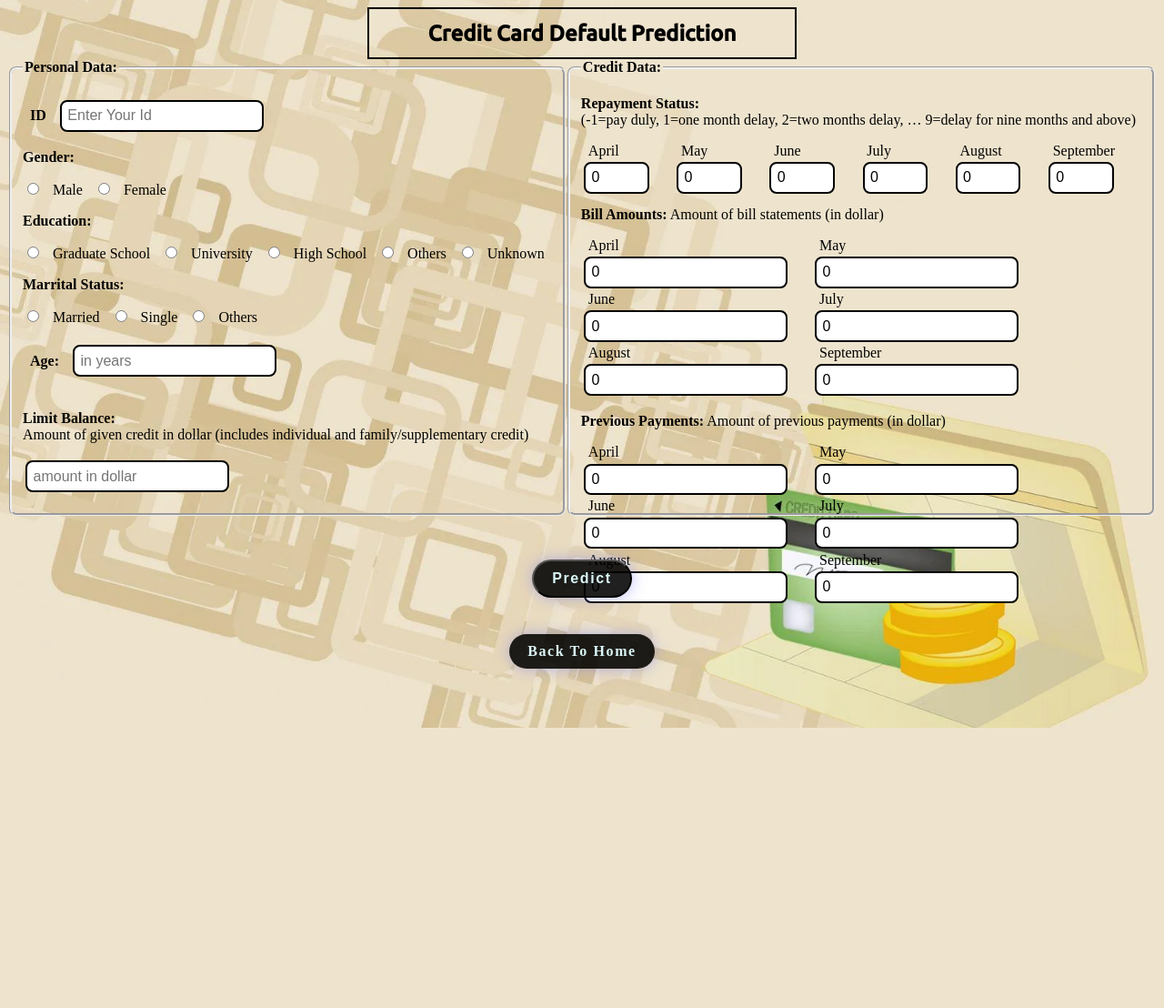
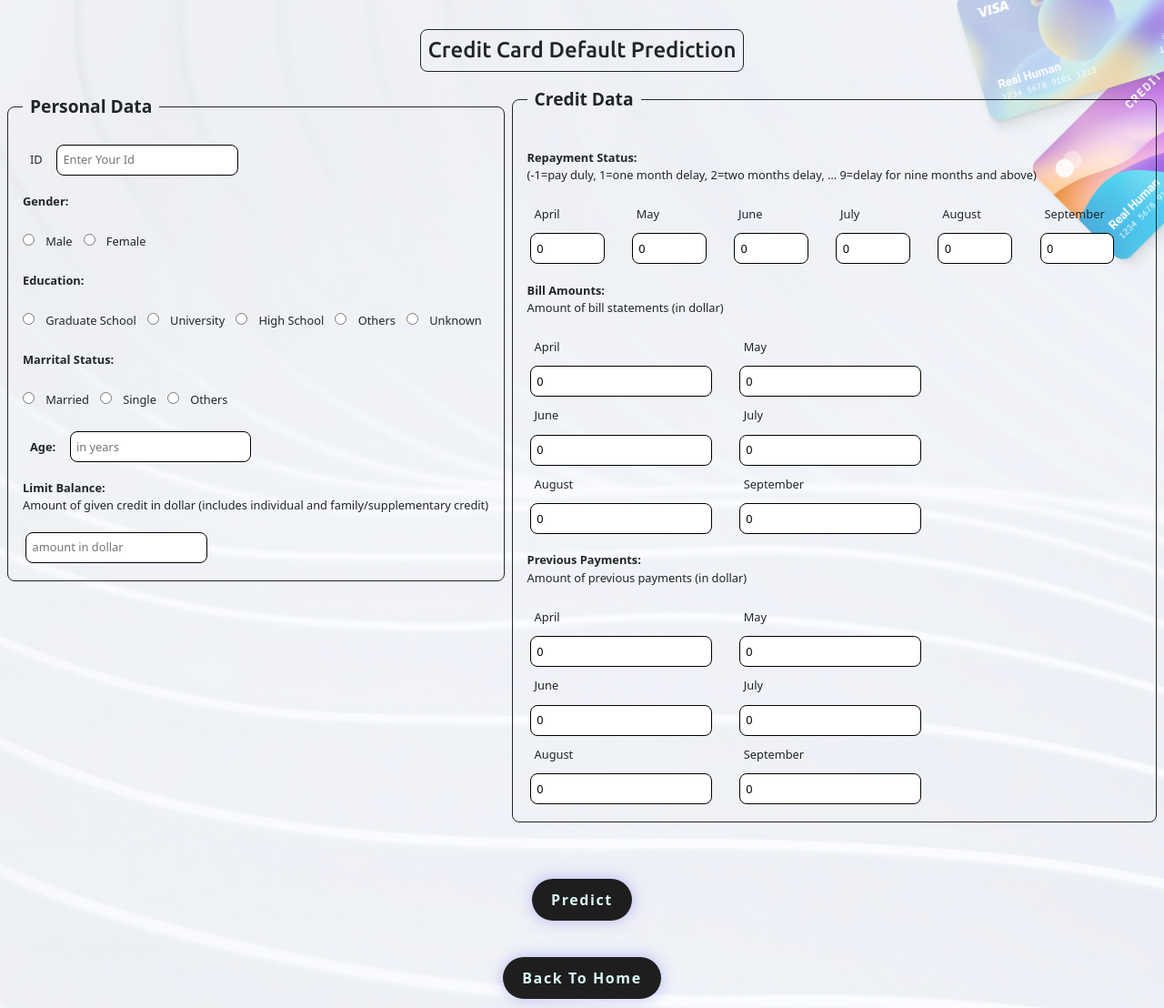
Before and after one commit to Atharwa7/credit_cardt_default_prediction, a Flask app: template templates/join.html in a window 1280 px wide. Shown: the whole page at 91% size. Before the commit the page ends 800 px from the top, so only its background shows below. Run offline with Flask 2, Linux system fonts and the light colour scheme; the template is opened without the code that fills it: most values are stand-ins (such as "Sample title", 1, 10 or a date in 2020).

Commit message:
Finished

```diff
--- a/templates/join.html
+++ b/templates/join.html
@@ -1,7 +1,11 @@
-<!DOCTYPE html>
-<html >
-<!--From https://codepen.io/frytyler/pen/EGdtg-->
+<!doctype html>
+<html lang="en">
+
 <head>
+    <!-- Required meta tags -->
+    <meta charset="utf-8">
+    <meta name="viewport" content="width=device-width, initial-scale=1">
+
 
     <link rel="icon" href="{{ url_for('static', filename='favicon/favicon.ico') }}" type="image/x-icon">
     <meta charset="UTF-8">
@@ -12,160 +16,243 @@
     <link rel="preconnect" href="https://fonts.googleapis.com">
     <link rel="preconnect" href="https://fonts.gstatic.com" crossorigin>
     <link href="https://fonts.googleapis.com/css2?family=Ubuntu:wght@500&display=swap" rel="stylesheet">
-</head>
+
+
+
+
     <style>
-
         .background-image {
-		background-image:url("{{ url_for('static', filename='images/dp.jpg') }}");
-		background-repeat: no-repeat;
-		background-size: cover;
-		background-position: center;
+            background-image:url("{{ url_for('static', filename='images/pred_bg_5_main.jpg') }}");
+            background-repeat: no-repeat !important;
+            background-size: cover !important;
         }
 
         .result {
-		margin: auto;
-		width: 35%;
-		border: 2px groove;
+            margin: auto !important;
+            width: 35% !important;
+            border: 2px groove !important;
+        }
+
+        .container {
+            margin: 0.2rem !important;
         }
 
         .button-container {
-		display: flex;
-		justify-content: center;
-		margin-top: 20px;
+            display: flex !important;
+            justify-content: center !important;
+            margin-top: 20px !important;
         }
+
+
 
         .input[type="submit"],
         .btn {
-		display: inline-block;
-		padding: 10px 20px;
-		background-color: #000000df;
-		border-radius: 4rem;
-		box-shadow: 0 0 1rem rgba(124, 127, 238, 0.5);
-		font-size: 16px;
-		color: #DAF7F7;
-		letter-spacing: .1rem;
-		font-weight: 600;
-		transition: .5s ease;
-		text-decoration: none;
-		margin: 10px;
+            display: inline-block !important;
+            padding: 10px 20px !important;
+            background-color: #000000df !important;
+            border-radius: 4rem !important;
+            box-shadow: 0 0 1rem rgba(124, 127, 238, 0.5) !important;
+            font-size: 16px !important;
+            color: #DAF7F7 !important;
+            letter-spacing: .1rem !important;
+            font-weight: 600 !important;
+            transition: .5s ease !important;
+            text-decoration: none !important;
+            margin: 10px !important;
         }
 
         .input[type="submit"]:hover,
         .btn:hover {
-		background-color: #7C7FEE;
-		color: #DAF7F7;
-		box-shadow: none;
+            background-color: #7C7FEE !important;
+            color: #DAF7F7 !important;
+            box-shadow: none !important;
         }
 
         .input[type="submit"]:active,
         .btn:active {
-		background-color: #000000df;
-		color: #000000df;
-		box-shadow: 0 0 0.5rem rgba(124, 127, 238, 0.5);
+            background-color: #000000df !important;
+            color: #000000df !important;
+            box-shadow: 0 0 0.5rem rgba(124, 127, 238, 0.5) !important;
         }
 
 
-	.popup{
-		width: 400px;
-		background: #DAF7F7;
-		border-radius: 6px;
-		position: absolute;
-		top: 0;
-		left: 50%;
-		transform: translate(-50%,-50%) scale(0.1);
-		text-align: center;
-		padding: 0 30px 30px;
-		color: #333;
-		visibility: hidden;
-		transition: transform 0.4s, top 0.4s;
+        .popup {
+            width: 400px !important;
+            background: #DAF7FD !important;
+            border-radius: 1.5rem !important;
+            position: absolute !important;
+            top: 0 !important;
+            left: 50% !important;
+            transform: translate(-50%, -50%) scale(0.1) !important;
+            text-align: center !important;
+            padding: 0 30px 30px !important;
+            color: #333 !important;
+            visibility: hidden !important;
+            transition: transform 0.4s, top 0.4s !important;
         }
 
-	.open-popup{
-		visibility: visible;
-		top: 50%;
-		transform: translate(-50%,-50%) scale(1);
+        .open-popup {
+            visibility: visible !important;
+            top: 50% !important;
+            transform: translate(-50%, -50%) scale(1) !important;
         }
 
-	.popup img{
-		width: 100px;
-		margin-top: -50px;
-		border-radius: 50%;
-		box-shadow: 0 2px 5px rgba(0, 0, 0, 0.2);
+        .popup .tck {
+            width: 100px !important;
+            margin-top: -50px !important;
+            border-radius: 50% !important;
+            box-shadow: 0 2px 5px rgba(0, 0, 0, 0.2) !important;
         }
 
-	.popup h2{
-		font-size: 38px;
-		font-weight: 500;
-		margin: 30px 0 10px;
+		.popup .ilck {
+            width: 10rem !important;
+            box-shadow: 0 2px 5px rgba(0, 0, 0, 0.2) !important;
         }
 
-	.popup button{
-		width: 100%;
-		margin-top: 50px;
-		padding: 10px 0;
-		background: #6fd649;
-		color: #fff;
-		border: 0;
-		outline: none;
-		font-size: 18px;
-		border-radius: 4px;
-		cursor: pointer;
-		box-shadow: 0 5px 5px rgba(0, 0, 0, 0.2);
+        .popup h2 {
+            font-size: 38px !important;
+            font-weight: 500 !important;
+            margin: 30px 0 10px !important;
         }
-	.headingpred{
-		margin: auto;
-		width: 35%;
-		padding: 1%;
-		border: 2px solid;
-		text-align: center;
-		font-family: 'Ubuntu', sans-serif;
+
+        .popup button {
+            width: 100% !important;
+            margin-top: 50px !important;
+            padding: 10px 0 !important;
+            background: #6fd649 !important;
+            color: #fff !important;
+            border: 0 !important;
+            outline: none !important;
+            font-size: 18px !important;
+            border-radius: 4px !important;
+            cursor: pointer !important;
+            box-shadow: 0 5px 5px rgba(0, 0, 0, 0.2) !important;
         }
-	.input_box{
-		font-size: 1rem;
-		border: 2px solid;
-		border-radius: 8px;
-		padding:0.4rem;
-		margin:0.2rem;
+
+        .headingpred {
+            text-align: center !important;
+            margin: 0 auto !important;
+            min-width: fit-content !important;
+            max-width: fit-content !important;
+            min-height: fit-content !important;
+            max-height: fit-content !important;
+            padding: 0.5rem !important;
+            border: 0.1rem solid !important;
+            font-size: x-large;
+            font-family: 'Ubuntu', sans-serif !important;
+            border-radius: 0.5rem !important;
         }
-	label{
 
-		font-size:1rem;
-		margin:0.5rem;
+        .input_box {
+            font-size: 0.8rem !important;
+            border: 0.1rem solid !important;
+            border-radius: 8px !important;
+            padding: 0.4rem !important;
+            margin: 0.2rem !important;
+        }
 
+        label {
+            font-size: 0.8rem !important;
+            margin: 0.5rem;
         }
+
+        h3 {
+            font-size: 1.4rem !important;
+            font-weight: 500 !important;
+            letter-spacing: 0;
+            line-height: 1.5em;
+            padding-bottom: 15px;
+            position: relative;
+        }
+
+
+        fieldset {
+            min-width: fit-content;
+            min-height: fit-content;
+            border: 0.05rem solid !important;
+            padding: 1rem !important;
+            border-radius: .5rem;
+            margin: 0.5rem !important;
+        }
+
+        legend {
+            display: block !important;
+            width: fit-content !important;
+            padding: 0.5rem !important;
+            font-weight: bold;
+            margin-bottom: 0 !important;
+            font-size: 1.2rem !important;
+            line-height: inherit;
+            border: auto;
+            float: none !important;
+        }
+
+        b {
+            display: inline-block;
+            margin-top: 1rem;
+            font-size: 0.8rem;
+        }
+
+        .phead {
+            margin-bottom: 0 !important;
+            font-size: 0.8rem;
+        }
+
+        .pbody {
+            margin-bottom: 0;
+            font-size: 0.8rem;
+        }
+
+        @media screen and (max-width: 992px) {
             fieldset{
-		border-width: medium;
-		border-radius: .5rem;
+                display: block !important;
+                min-width: 100% !important;
             }
+        }
+
     </style>
+
+    <!-- Bootstrap CSS -->
+    <link href="https://cdn.jsdelivr.net/npm/bootstrap@5.0.2/dist/css/bootstrap.min.css" rel="stylesheet"
+        integrity="sha384-EVSTQN3/azprG1Anm3QDgpJLIm9Nao0Yz1ztcQTwFspd3yD65VohhpuuCOmLASjC" crossorigin="anonymous">
+
 </head>
 
 
 </style>
+
+</head>
 <body onload="flashMessage()" class="background-image">
 
 	<div class="popup" id="popup">
-		<h1>Thank You!</h1>
+		<img class="tck" src="{{url_for('static', filename='/images/tick.png')}}">
+		<h1 style="margin-top:2rem;">Thank You!</h1>
 		<h3><em>Here is your Result</em></h3>
-		<h2>{{ data }}</h2>
-		<p> 0 = NOT DEFAULT </p>
-		<P> 1 = DEFAULT </p>
+		<h2>
+			{% if data == 0 %}
+			Not DEFAULT
+			{% else %}
+			DEFAULT
+			{% endif %}
+		</h2>
+		<p title="0 = NOT DEFAULT  1 = DEFAULT"> {{ data }} </p>
 		<button type="button" onclick="closePopup()">OK</button>
 	</div>
 
 
+	<!-- background: #DAF7FD !important; -->
 
-
-
- <div class="predict">
+	<div style="height: 2rem;"></div>
+ <div class="predict container_fluid">
 	<h2 class="headingpred">Credit Card Default Prediction</h2>
 
      <!-- Main Input For Receiving Query to our ML -->
 	 <form method="POST" action="/pred">
-		<fieldset style="float:left;height: 480px;">
-			<legend><b>Personal Data:</b></legend>
-      <br>
-			<label for="id"><b>ID</b></label>
+		<fieldset style="float:left;">
+            <legend>
+                Personal Data
+            </legend>
+            <label for="id">ID</b></label>
             <input type="text" class="input_box" name="idx" placeholder="Enter Your Id" required="required" />
             <br>
             <p><b>Gender:</b></p>
@@ -176,70 +263,82 @@
             <br>
 
             <p><b>Education:</b></p>
-			<input type="radio" id="graduate_school" name="education" value="1" required="required"/>
+            <input type="radio" id="graduate_school" name="education" value="1" required="required" />
             <label for="graduate_school">Graduate School</label>
-			<input type="radio" id="university" name="education" value="2" required="required"/>
+            <input type="radio" id="university" name="education" value="2" required="required" />
             <label for="university">University</label>
-			<input type="radio" id="high_school" name="education" value="3" required="required"/>
+            <input type="radio" id="high_school" name="education" value="3" required="required" />
             <label for="high_school">High School</label>
-			<input type="radio" id="others" name="education" value="4" required="required"/>
+            <input type="radio" id="others" name="education" value="4" required="required" />
             <label for="others">Others</label>
-			<input type="radio" id="unknown" name="education" value="5"required="required"/>
+            <input type="radio" id="unknown" name="education" value="5" required="required" />
             <label for="unknown">Unknown</label>
             <br>
             <p><b>Marrital Status:</b></p>
-			<input type="radio" id="married" name="marriage" value="1"required="required"/>
+            <input type="radio" id="married" name="marriage" value="1" required="required" />
             <label for="married">Married</label>
-			<input type="radio" id="single" name="marriage" value="2" required="required"/>
+            <input type="radio" id="single" name="marriage" value="2" required="required" />
             <label for="single">Single</label>
-			<input type="radio" id="others" name="marriage" value="3" required="required"/>
-			<label for="others">Others</label>
-			<br>
-			<br>
-			<label for="age"><b>Age:</b></label>
+            <input type="radio" id="othersx" name="marriage" value="3" required="required" />
+            <label for="othersx">Others</label>
+            <br />
+            <label for="age"> <b>Age:</b></label>
             <input type="text" class="input_box" name="age" placeholder="in years" required="required" />
-			<br>
-			<br>
-			<p><b>Limit Balance:</b><br>
-			Amount of given credit in dollar (includes individual and family/supplementary credit)</p>
-			<input type="text" class="input_box" name="limit_balance" placeholder="amount in dollar" required="required" />
+
+            <p class="phead">
+                <b>Limit Balance:</b>
+            <p class="pbody">Amount of given credit in dollar (includes individual and family/supplementary credit)</p>
+            </p>
+
+            <input type="text" class="input_box" name="limit_balance" placeholder="amount in dollar"
+                required="required" />
 
 		</fieldset>
-		<fieldset style="height: 480px;">
-			<legend><b>Credit Data:</b></legend>
+		<fieldset>
+			<legend class="flegend">
+                Credit Data
+            </legend>
             <div class="repay_status_parent">
-				<p><b>Repayment Status:</b><br>
-				(-1=pay duly, 1=one month delay, 2=two months delay, … 9=delay for nine months and above)</p>
+                <p class="phead"><b>Repayment Status:</b>
+                <p class="pbody">(-1=pay duly, 1=one month delay, 2=two months delay, … 9=delay for nine months
+                    and above)</p>
+                </p>
                 <div style="float:left; margin-right: 1.5em;">
                     <label for="repay_status">April</label><br>
-					<input class="input_box"  name="pay0" id="pay_6" min="-2" max="9" type="number" value="0" required>
+                    <input class="input_box" name="pay0" id="pay_6" min="-2" max="9" type="number" value="0"
+                        required>
                 </div>
                 <div style="float:left; margin-right: 1.5em;">
                     <label for="repay_status">May</label><br>
-					<input class="input_box"  name="pay2" id="pay_5" min="-2" max="9" type="number" value="0" required>
+                    <input class="input_box" name="pay2" id="pay_5" min="-2" max="9" type="number" value="0"
+                        required>
                 </div>
                 <div style="float:left; margin-right: 1.5em;">
                     <label for="repay_status">June</label><br>
-					<input class="input_box"  name="pay3" id="pay_4" min="-2" max="9" type="number" value="0" required>
+                    <input class="input_box" name="pay3" id="pay_4" min="-2" max="9" type="number" value="0"
+                        required>
                 </div>
                 <div style="float:left; margin-right: 1.5em;">
                     <label for="repay_status">July</label><br>
-					<input class="input_box"  name="pay4" id="pay_3" min="-2" max="9" type="number" value="0" required>
+                    <input class="input_box" name="pay4" id="pay_3" min="-2" max="9" type="number" value="0"
+                        required>
                 </div>
                 <div style="float:left;margin-right: 1.5em;">
                     <label for="repay_status">August</label><br>
-					<input class="input_box"  name="pay5" id="pay_2" min="-2" max="9" type="number" value="0" required>
+                    <input class="input_box" name="pay5" id="pay_2" min="-2" max="9" type="number" value="0"
+                        required>
                 </div>
                 <div style="float:left;">
                     <label for="repay_status">September</label><br>
-					<input class="input_box"  name="pay6" id="pay_0" min="-2" max="9" type="number" value="0" required>
+                    <input class="input_box" name="pay6" id="pay_0" min="-2" max="9" type="number" value="0"
+                        required>
                 </div>
             </div>
-			<br>
-			<br>
-			<br>
-			<div class="bill_amount_parent">
-				<p><b>Bill Amounts:</b> Amount of bill statements (in dollar)</p>
+            <div class="bill_amount_parent" style="display: inline-block;">
+                <p class="phead">
+                    <b>Bill Amounts:</b>
+                <p class="pbody">Amount of bill statements (in dollar)</p>
+                </p>
                 <div style="float:left; margin-right: 1.5em;">
                     <label for="bill_amount">April</label><br>
                     <input class="input_box" name="bill_amount1" id="bill_amt6" value="0" type="text" required>
@@ -265,13 +364,12 @@
                     <input class="input_box" name="bill_amount6" id="bill_amt1" value="0" type="text" required>
                 </div>
             </div>
-			<br>
-			<br>
-			<br>
-			<br>
-			<div style="display: inline-block;"  class="previous_payments_parent">
 
-				<p><b>Previous Payments:</b> Amount of previous payments (in dollar)</p>
+            <div style="display: inline-block;" class="previous_payments_parent">
+                <p class="phead">
+                    <b>Previous Payments:</b>
+                <p class="pbody">Amount of previous payments (in dollar)</p>
+                </p>
                 <div style="float:left; margin-right: 1.5em;">
                     <label for="previous_payments">April</label><br>
                     <input class="input_box" name="pay_amount1" id="pay_amt6" value="0" type="text" required>
@@ -330,4 +428,5 @@
   </script>
 
 </body>
+
 </html>
```
Also changed, not shown: static/images/default_creditcard.png (added), static/images/not_default_creditcard.png (added), static/images/pred_bg_5_main.jpg (added). Lines whose indentation alone changed are shown as unchanged.
